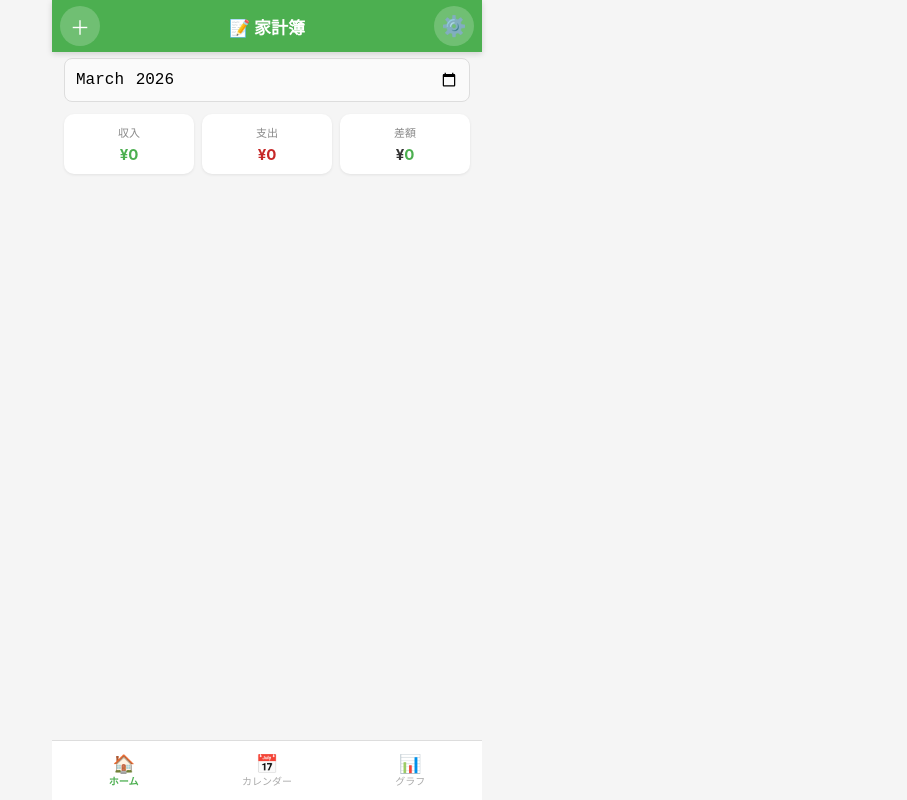
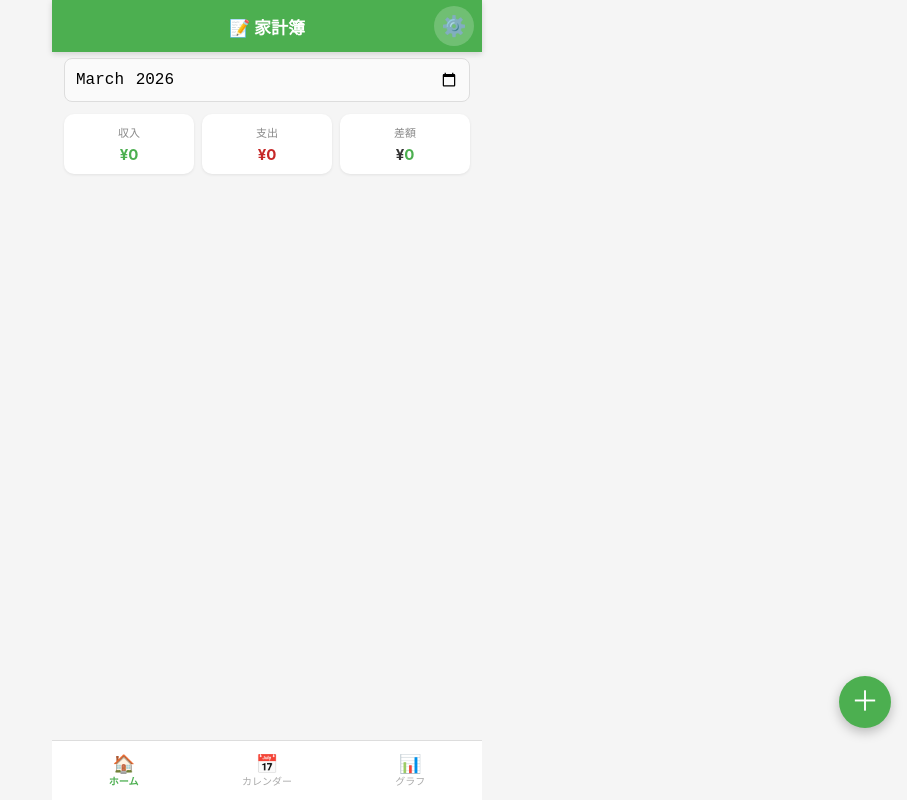
Before and after one commit to 57momotarou/kakeibo, a plain HTML site: page index.html in a window 1280 px wide. Shown: the whole page, without its empty margins (373-1280 px from the left). Drawn offline with Linux system fonts and the light colour scheme.

Commit message:
Add files via upload

```diff
--- a/index.html
+++ b/index.html
@@ -13,9 +13,9 @@
 
   <!-- ========== 上部バー ========== -->
   <header class="top-bar" id="topBar">
-    <!-- 通常時：＋ / タイトル / ⚙️ -->
+    <!-- 通常時：空白 / タイトル / ⚙️ -->
     <div class="top-bar-normal" id="topBarNormal">
-      <button class="top-bar-btn" id="openAddBtn">＋</button>
+      <div style="width:40px"></div>
       <span class="top-bar-title">📝 家計簿</span>
       <button class="top-bar-btn" id="openSettingsBtn">⚙️</button>
     </div>
@@ -198,6 +198,9 @@
     </div>
   </div>
 
+  <!-- ========== 浮遊＋ボタン ========== -->
+  <button class="fab-add" id="openAddBtn">＋</button>
+
   <!-- ========== 下部タブ ========== -->
   <nav class="tab-bar" id="tabBar">
     <button id="homeTab" class="tab active">🏠<br><small>ホーム</small></button>
--- a/script.js
+++ b/script.js
@@ -99,6 +99,9 @@ function showCurrentView() {
   // 下部タブの表示切り替え
   const tabBar = document.getElementById("tabBar");
   tabBar.classList.toggle("hidden", !config.showTabs);
+
+  // FABの表示切り替え（タブがある画面のみ表示）
+  document.getElementById("openAddBtn").classList.toggle("hidden", !config.showTabs);
 
   // 画面ごとの初期化
   if (name === "home")     render();
--- a/service-worker.js
+++ b/service-worker.js
@@ -3,7 +3,7 @@
 //    ここのバージョン番号を 1つ増やしてください
 //    例: "kakeibo-v2" → "kakeibo-v3"
 // =============================================
-const CACHE_NAME = "kakeibo-v9";
+const CACHE_NAME = "kakeibo-v10";
 
 const urlsToCache = [
   "./",
--- a/style.css
+++ b/style.css
@@ -515,6 +515,41 @@ ul { list-style: none; padding: 0; margin: 0; }
 .view.active { display: block; }
 
 /* ===================================
+   浮遊＋ボタン（FAB）
+=================================== */
+.fab-add {
+  position: fixed;
+  /* タブバー(60px)の上、少し浮かせた位置 */
+  bottom: 72px;
+  right: 16px;
+  width: 52px !important;
+  height: 52px !important;
+  background: var(--theme);
+  color: #fff;
+  border: none;
+  border-radius: 50%;
+  font-size: 28px;
+  line-height: 1;
+  cursor: pointer;
+  box-shadow: 0 4px 12px rgba(0,0,0,0.25);
+  display: flex;
+  align-items: center;
+  justify-content: center;
+  z-index: 99;
+  padding: 0;
+  margin: 0;
+  transition: background 0.15s, transform 0.1s, box-shadow 0.15s;
+}
+.fab-add:active {
+  background: var(--theme-dark);
+  transform: scale(0.93);
+  box-shadow: 0 2px 6px rgba(0,0,0,0.2);
+}
+/* タブバーが非表示（設定画面）の時はFABも隠す */
+.tab-bar.hidden ~ .fab-add,
+.fab-add.hidden { display: none; }
+
+/* ===================================
    下部タブバー
 =================================== */
 .tab-bar {
```
